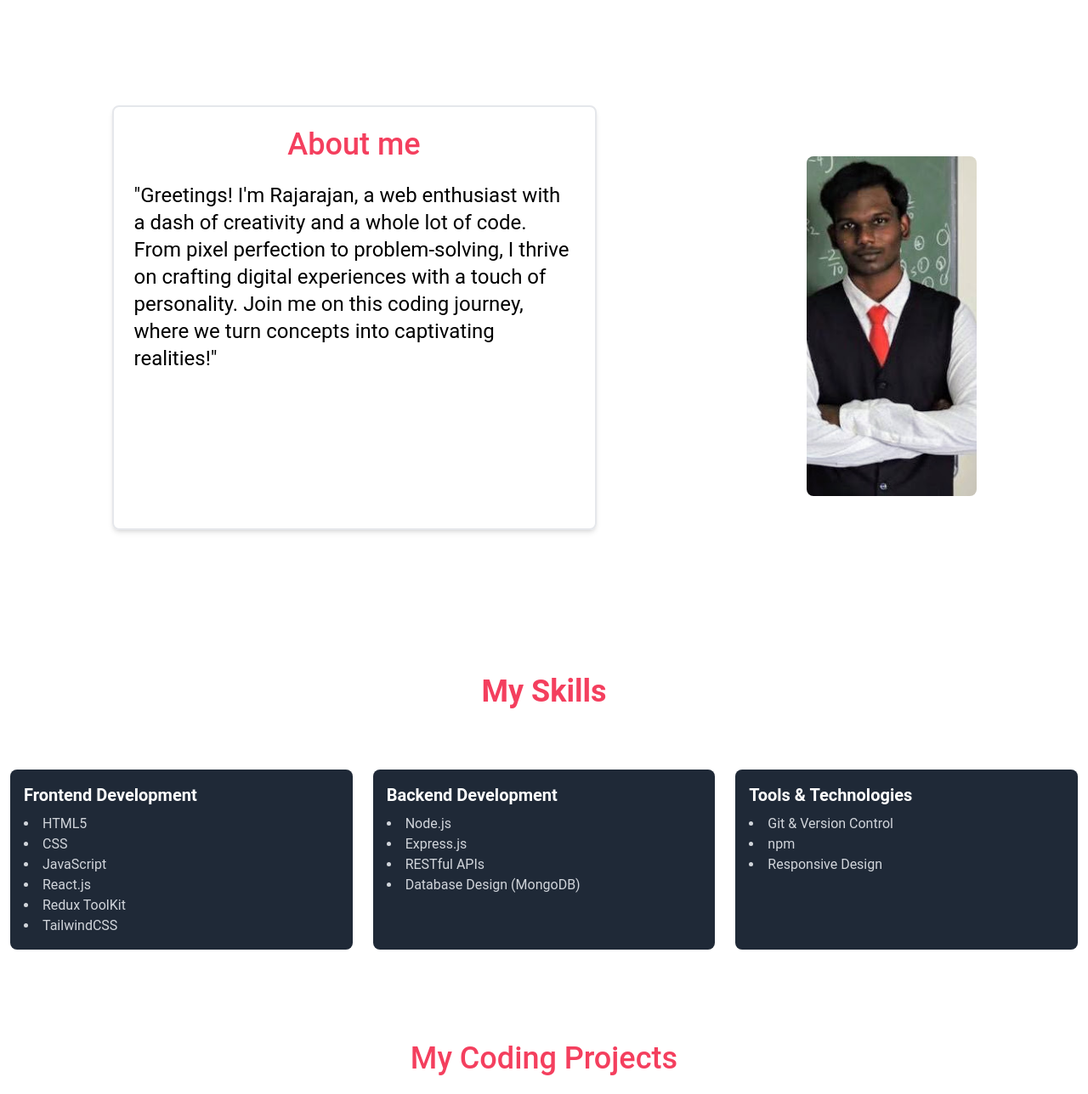
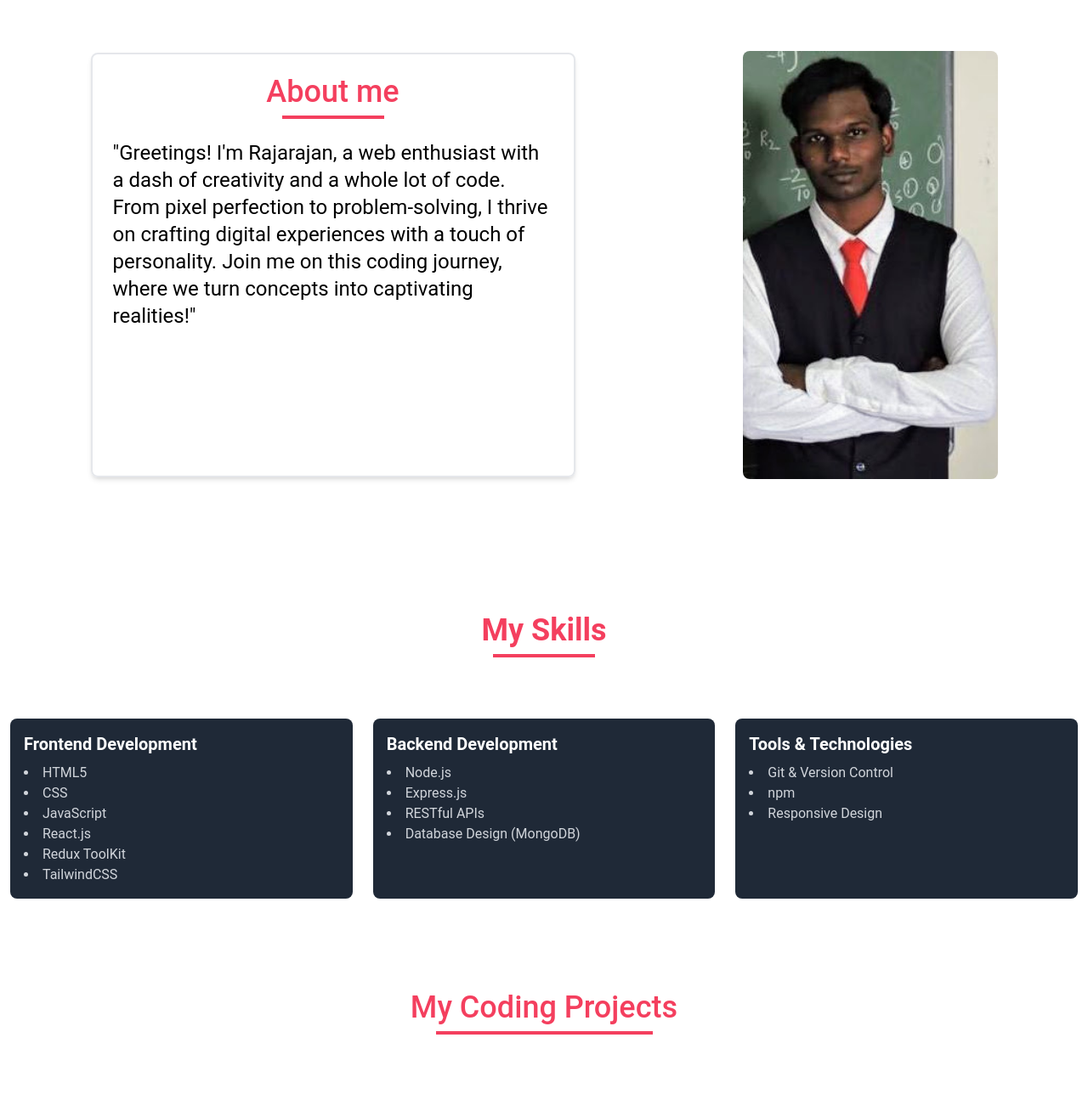
Before and after one commit to Rajarajan431/my-portfolio, a React (Create React App) app: page / in a window 1280 px wide. Shown: the part 802-2090 px from the top of the page at 85% size. Built offline with nearby package versions, Linux system fonts and the light colour scheme.

Commit message:
pixel adjusted

```diff
--- a/src/components/About.js
+++ b/src/components/About.js
@@ -5,20 +5,24 @@ const About = () => {
     <div
       id='about'
       className="md:h-[700px] relative md:flex md:flex-row p-2
-        md:justify-center mt-20 md:items-center">
+        md:justify-center mt-2 md:items-center">
 
-      <div className="border-2 shadow-md mt-10  m-5
-        p-6 w-[390px] h-[500px] mx-auto md:w-[570px] rounded-lg">
+      <div className="border-2 shadow-md mt-10
+        p-6 w-[350px] h-[500px] mx-auto md:w-[570px] rounded-lg">
         <h2 className='font-medium text-4xl text-rose-500 text-center'>
           About me
+          <p className='border-b-4 border-rose-500 mt-2
+          mx-auto w-[120px]'></p>
         </h2>
         <p className='text-2xl mt-2 pt-4'>
           "Greetings! I'm Rajarajan, a web enthusiast with a dash of creativity and a whole lot of code. From pixel perfection to problem-solving, I thrive on crafting digital experiences with a touch of personality. Join me on this coding journey, where we turn concepts into captivating realities!"
         </p>
       </div>
 
-      <div className="w-[200px] mx-auto mt-10 md:h-[400px]">
-        <img src="/images/about.jpg" alt="about" className='w-full h-full object-cover rounded-lg' />
+      <div className="w-[300px] mx-auto mt-10 md:w-[300px]
+         md:object-contain">
+        <img src="/images/about.jpg" alt="about"
+          className='w-full h-full object-cover rounded-lg' />
       </div>
     </div>
 
--- a/src/components/Hero.js
+++ b/src/components/Hero.js
@@ -52,11 +52,14 @@ const Hero = () => {
 
       </div>
 
-    <div className="bg-gradient-to-b mx-auto from-teal-400-400'
+      <div className="bg-gradient-to-b mx-auto from-teal-400-400'
         rounded-full w-80 h-80 mt-20">
         <img src="/images/profile2.png" alt="profile" className='w-[400px] '  />
       </div>
 
+      <div className="">
+        <p className='border-b-4 md:border-b-4'></p>
+      </div>
    </div>
   );
 };
--- a/src/components/Projects.js
+++ b/src/components/Projects.js
@@ -9,13 +9,16 @@ const Projects = () => {
       <div className="">
         <h1 className='text-4xl font-medium text-rose-500
            text-center mt-10'>
-          My Coding Projects</h1>
+          My Coding Projects
+        <p className='border-b-4 border-rose-500 mt-2
+          mx-auto w-[255px]'></p>
+        </h1>
       </div>
 
       <div className="grid grid-cols-1 md:grid-cols-1 lg:grid-cols-2
         gap-2 m-5 pt-5 ">
 
-        <div className="border-2 mt-10 m-5 mx-auto w-[370px]
+        <div className="border-2 mt-10 m-5 mx-auto w-[350px]
           sm:w-[520px] shadow-md rounded-lg">
           <img src="/images/estate.png" alt="Mern Estate" />
           <p className='text-xl p-2'>This website is built to connect people who are looking for
@@ -42,7 +45,7 @@ const Projects = () => {
 
        </div>
 
-       <div className="border-2 mt-10 m-5 mx-auto w-[370px]
+       <div className="border-2 mt-10 m-5 mx-auto w-[350px]
           sm:w-[520px] shadow-md rounded-lg">
           <img src="/images/promtopia.png" alt="Mern Estate" />
           <p className='text-xl p-2'>This website is built to connect individuals who possess
@@ -68,7 +71,7 @@ const Projects = () => {
 
        </div>
 
-       <div className="border-2 mt-10 m-5 mx-auto w-[370px]
+       <div className="border-2 mt-10 m-5 mx-auto w-[350px]
           sm:w-[520px] shadow-md rounded-lg">
           <img src="/images/tastyfoods.png" alt="Mern Estate" />
           <p className='text-xl p-2'>Welcome to Fresh Pizza - where flavor meets freshness!
--- a/src/components/Skills.js
+++ b/src/components/Skills.js
@@ -5,7 +5,12 @@ const Skills = () => {
     <div
       id='skills'
       className="mt-10 bg-white pt-10">
-    <h2 className="text-4xl font-bold mb-4 text-center text-rose-500">My Skills</h2>
+
+    <h2 className="text-4xl font-bold mb-4 text-center text-rose-500">
+      My Skills
+      <p className='border-b-4 border-rose-500 mt-2
+          mx-auto w-[120px]'></p>
+    </h2>
 
     <div className="grid grid-cols-1 md:grid-cols-2 lg:grid-cols-3 gap-6
       m-3 pt-14">
```
